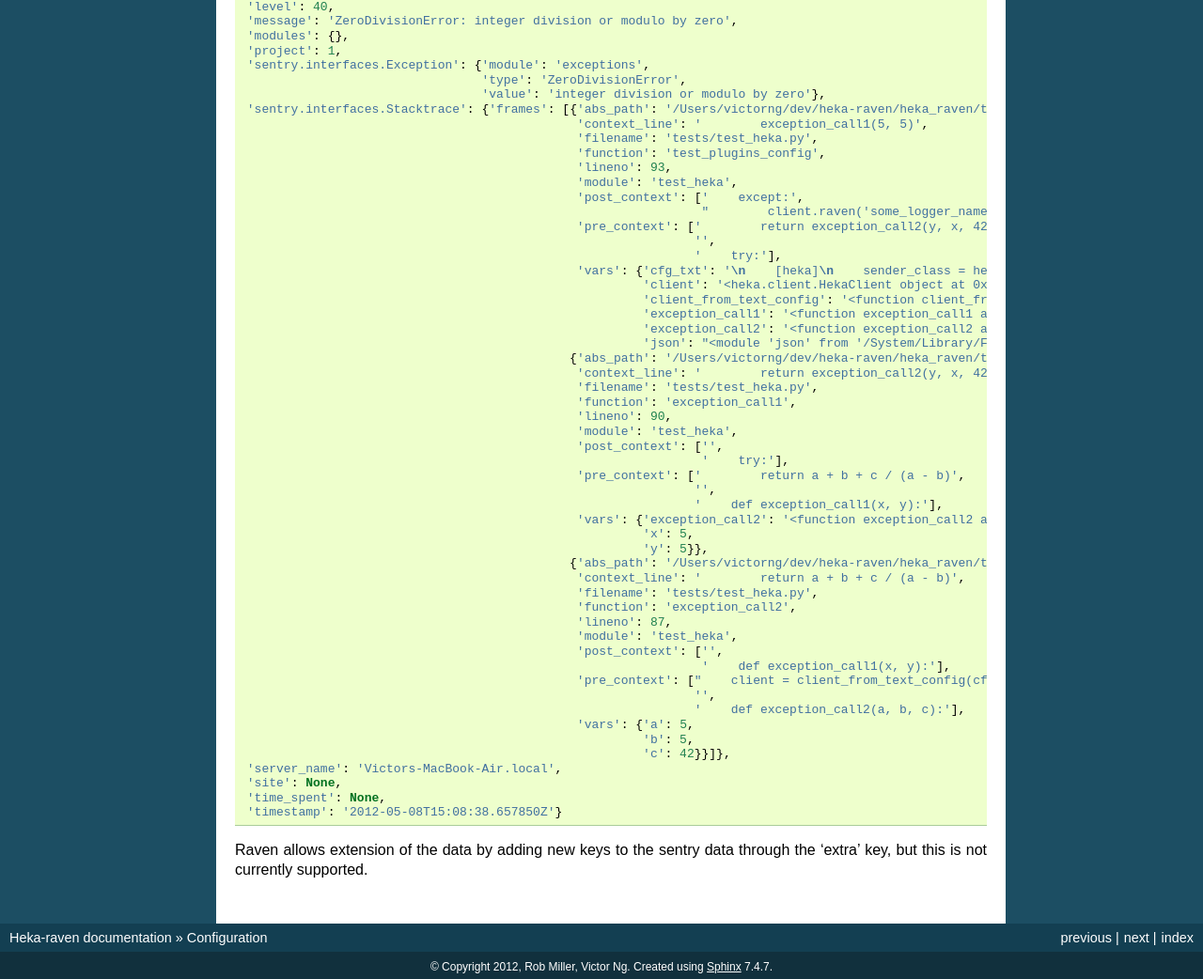
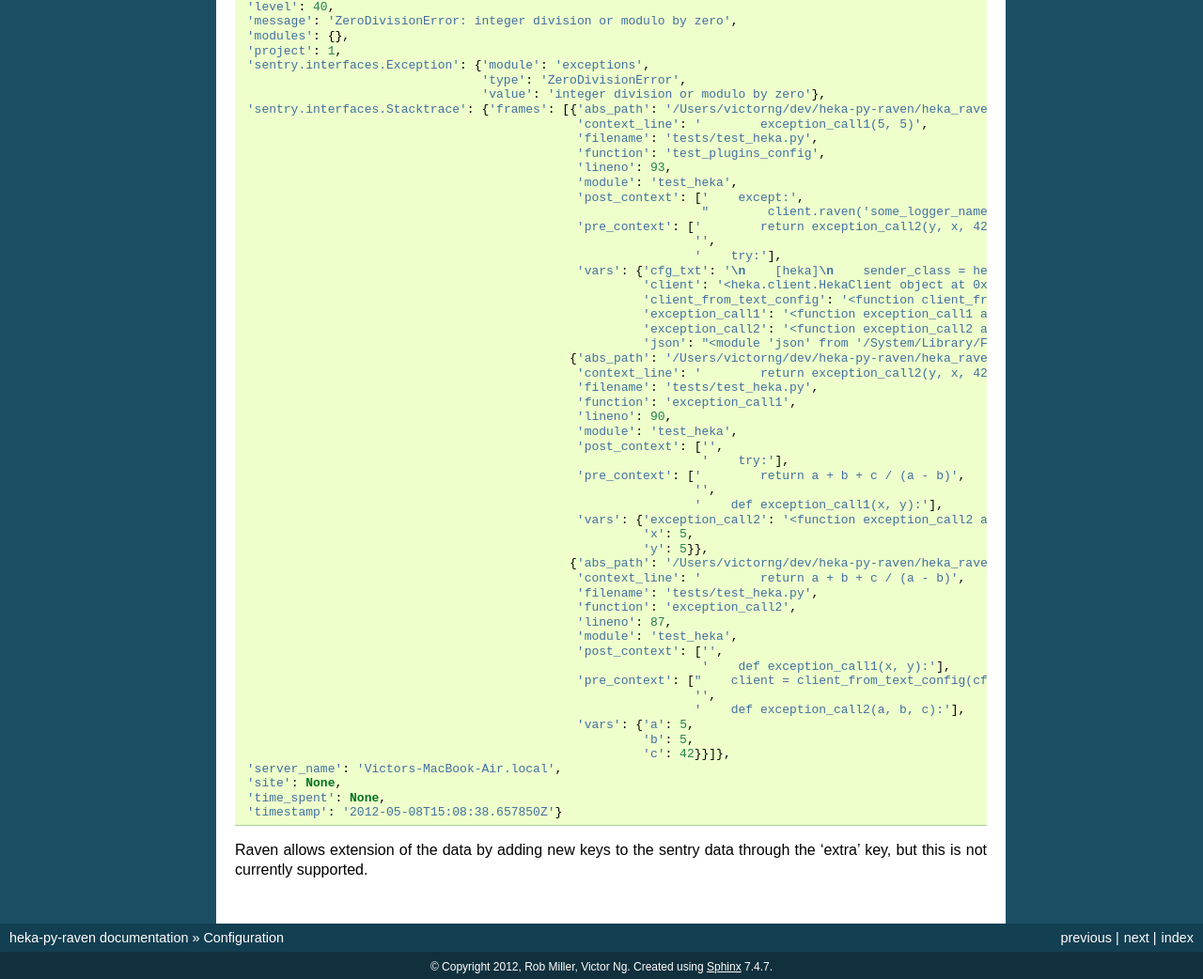
Before and after one commit to mozilla-services/heka-py-raven, a Sphinx documentation site: the page built from docs/source/config.rst, in a window 1280 px wide and 1400 px high, scrolled down 2741 px. Shown: the part 355-1397 px from the top of the window at 94% size. Built offline with Sphinx 7.4.7, drawn with Linux system fonts in a browser that asks for light colours; some of the changed text lies outside the part shown.

```diff
--- a/docs/source/conf.py
+++ b/docs/source/conf.py
@@ -1,6 +1,6 @@
 # -*- coding: utf-8 -*-
 #
-# Heka-raven documentation build configuration file, created by
+# heka-py-raven documentation build configuration file, created by
 # sphinx-quickstart on Mon Apr  2 11:47:47 2012.
 #
 # This file is execfile()d with the current directory set to its containing dir.
@@ -40,7 +40,7 @@ source_suffix = '.rst'
 master_doc = 'index'
 
 # General information about the project.
-project = u'Heka-raven'
+project = u'heka-py-raven'
 copyright = u'2012, Rob Miller, Victor Ng'
 
 # The version info for the project you're documenting, acts as replacement for
@@ -162,7 +162,7 @@ html_static_path = ['_static']
 #html_file_suffix = None
 
 # Output file base name for HTML help builder.
-htmlhelp_basename = 'Heka-ravendoc'
+htmlhelp_basename = 'heka-py-ravendoc'
 
 
 # -- Options for LaTeX output --------------------------------------------------
@@ -181,7 +181,7 @@ latex_elements = {
 # Grouping the document tree into LaTeX files. List of tuples
 # (source start file, target name, title, author, documentclass [howto/manual]).
 latex_documents = [
-  ('index', 'Heka-raven.tex', u'Heka-raven Documentation',
+  ('index', 'heka-py-raven.tex', u'heka-py-raven Documentation',
    u'Rob Miller, Victor Ng', 'manual'),
 ]
 
@@ -211,7 +211,7 @@ latex_documents = [
 # One entry per manual page. List of tuples
 # (source start file, name, description, authors, manual section).
 man_pages = [
-    ('index', 'heka-raven', u'Heka-raven Documentation',
+    ('index', 'heka-py-raven', u'heka-py-raven Documentation',
      [u'Rob Miller, Victor Ng'], 1)
 ]
 
@@ -225,8 +225,8 @@ man_pages = [
 # (source start file, target name, title, author,
 #  dir menu entry, description, category)
 texinfo_documents = [
-  ('index', 'Heka-raven', u'Heka-raven Documentation', u'Rob Miller, Victor Ng',
-   'Heka-raven', 'One line description of project.', 'Miscellaneous'),
+  ('index', 'heka-py-raven', u'heka-py-raven Documentation', u'Rob Miller, Victor Ng',
+   'heka-py-raven', 'One line description of project.', 'Miscellaneous'),
 ]
 
 # Documents to append as an appendix to all manuals.
--- a/docs/source/config.rst
+++ b/docs/source/config.rst
@@ -126,7 +126,7 @@ or you can use the decorator syntax ::
 Compatibility
 =============
 
-This version of heka-raven has only been tested to work against
+This version of heka-py-raven has only been tested to work against
 Raven 2.0.6 and Sentry 5.0.13.  Other versions may work for you, but
 they have not been tested.
 
@@ -200,7 +200,7 @@ following information.  ::
      'sentry.interfaces.Exception': {'module': 'exceptions',
                                      'type': 'ZeroDivisionError',
                                      'value': 'integer division or modulo by zero'},
-     'sentry.interfaces.Stacktrace': {'frames': [{'abs_path': '/Users/victorng/dev/heka-raven/heka_raven/tests/test_heka.py',
+     'sentry.interfaces.Stacktrace': {'frames': [{'abs_path': '/Users/victorng/dev/heka-py-raven/heka_raven/tests/test_heka.py',
                                                   'context_line': '        exception_call1(5, 5)',
                                                   'filename': 'tests/test_heka.py',
                                                   'function': 'test_plugins_config',
@@ -217,7 +217,7 @@ following information.  ::
                                                            'exception_call1': '<function exception_call1 at 0x100f301b8>',
                                                            'exception_call2': '<function exception_call2 at 0x100f27f50>',
                                                            'json': "<module 'json' from '/System/Library/Frameworks/Python.framework/Versions/2.6/lib/python2.6/json/__init__.pyc'>"}},
-                                                 {'abs_path': '/Users/victorng/dev/heka-raven/heka_raven/tests/test_heka.py',
+                                                 {'abs_path': '/Users/victorng/dev/heka-py-raven/heka_raven/tests/test_heka.py',
                                                   'context_line': '        return exception_call2(y, x, 42)',
                                                   'filename': 'tests/test_heka.py',
                                                   'function': 'exception_call1',
@@ -231,7 +231,7 @@ following information.  ::
                                                   'vars': {'exception_call2': '<function exception_call2 at 0x100f27f50>',
                                                            'x': 5,
                                                            'y': 5}},
-                                                 {'abs_path': '/Users/victorng/dev/heka-raven/heka_raven/tests/test_heka.py',
+                                                 {'abs_path': '/Users/victorng/dev/heka-py-raven/heka_raven/tests/test_heka.py',
                                                   'context_line': '        return a + b + c / (a - b)',
                                                   'filename': 'tests/test_heka.py',
                                                   'function': 'exception_call2',
--- a/setup.py
+++ b/setup.py
@@ -17,7 +17,7 @@ from setuptools import setup, find_packages
 
 version = '0.5'
 
-setup(name='heka-raven',
+setup(name='heka-py-raven',
       version=version,
       description="A heka-py plugin to send exceptions to Sentry",
       classifiers=[
@@ -26,7 +26,7 @@ setup(name='heka-raven',
       keywords='',
       author='Victor Ng',
       author_email='vng@mozilla.com',
-      url='http://github.com/mozilla-services/heka-raven',
+      url='http://github.com/mozilla-services/heka-py-raven',
       license='MPLv2.0',
       packages=find_packages(exclude=['ez_setup', 'examples', 'tests']),
       include_package_data=True,
@@ -35,6 +35,4 @@ setup(name='heka-raven',
           'heka-py>=0.10',
           'raven==3.1.16'
       ],
-      entry_points={
-          }
       )
```
Also changed, not shown: README.rst (+7 -7 lines).
